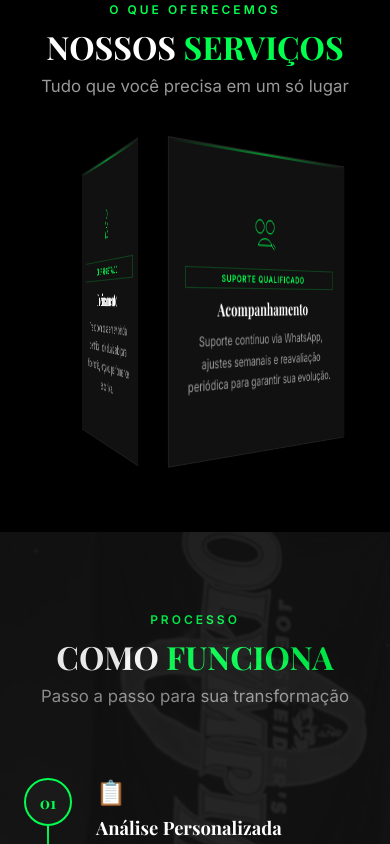
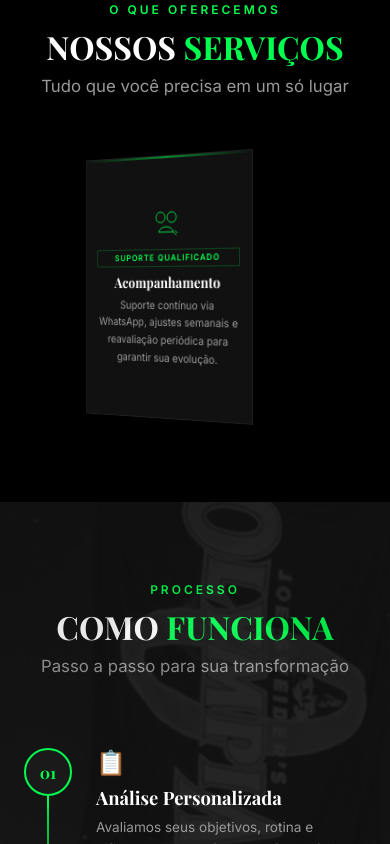
Before and after one commit to GustavoGadelhaa/fortitude-crew, a React (Vite) app: page / in a window 390 px wide. Shown: the part 2160-3004 px from the top of the page. Built offline with nearby package versions, Linux system fonts and the light colour scheme.

Commit message:
fix: faster rotation, tighter cards in services 3D carousel
- Auto-rotate speed: 0.025 → 0.04
- translateZ: 90px → 60px (cards closer)
- Card size: 260x280 → 180x250 (less overlap)
- Adjusted icon, title, badge, desc sizes for smaller cards

```diff
--- a/src/App.css
+++ b/src/App.css
@@ -1218,15 +1218,15 @@
   .services__carousel-3d {
     perspective: 1000px;
     width: 100%;
-    height: 300px;
+    height: 270px;
     display: flex;
     justify-content: center;
     align-items: center;
   }
 
   .services__carousel-3d-track {
-    width: 260px;
-    height: 280px;
+    width: 180px;
+    height: 250px;
     position: relative;
     transform-style: preserve-3d;
     cursor: grab;
@@ -1238,15 +1238,36 @@
 
   .services__card--3d {
     position: absolute;
-    width: 260px;
-    height: 280px;
+    width: 180px;
+    height: 250px;
     top: 0;
     left: 0;
     backface-visibility: hidden;
-    padding: 1.5rem 1.25rem;
+    padding: 1rem 0.75rem;
     display: flex;
     flex-direction: column;
     justify-content: center;
+  }
+
+  .services__card--3d .services__icon-wrap {
+    width: 32px;
+    height: 32px;
+    margin-bottom: 0.5rem;
+  }
+
+  .services__card--3d .services__title {
+    font-size: 0.85rem;
+    margin-bottom: 0.35rem;
+  }
+
+  .services__card--3d .services__desc {
+    font-size: 0.65rem;
+  }
+
+  .services__card--3d .services__badge {
+    font-size: 0.5rem;
+    padding: 0.15rem 0.5rem;
+    margin-bottom: 0.35rem;
   }
 
 
--- a/src/components/Services.jsx
+++ b/src/components/Services.jsx
@@ -60,7 +60,7 @@ export default function Services() {
 
   const handlePointerMove = useCallback((e) => {
     if (!draggingRef.current) return;
-    const delta = (lastXRef.current - e.clientX) * 0.6;
+    const delta = (e.clientX - lastXRef.current) * 0.6;
     angleRef.current = (angleRef.current + delta) % 360;
     lastXRef.current = e.clientX;
     updateTransform();
@@ -75,8 +75,8 @@ export default function Services() {
     let lastTime = performance.now();
     const animate = (now) => {
       if (!draggingRef.current) {
-        const delta = (now - lastTime) * 0.025;
-        angleRef.current = (angleRef.current + delta) % 360;
+        const delta = (now - lastTime) * 0.04;
+        angleRef.current = (angleRef.current - delta) % 360;
         updateTransform();
       }
       lastTime = now;
@@ -110,7 +110,7 @@ export default function Services() {
                 <div
                   key={s.title}
                   className="services__card services__card--3d"
-                  style={{ transform: `rotateY(${i * 120}deg) translateZ(90px)` }}
+                  style={{ transform: `rotateY(${i * 120}deg) translateZ(60px)` }}
                 >
                   <div className="services__card-line" />
                   <div className="services__icon-wrap">{icons[i]}</div>
```
